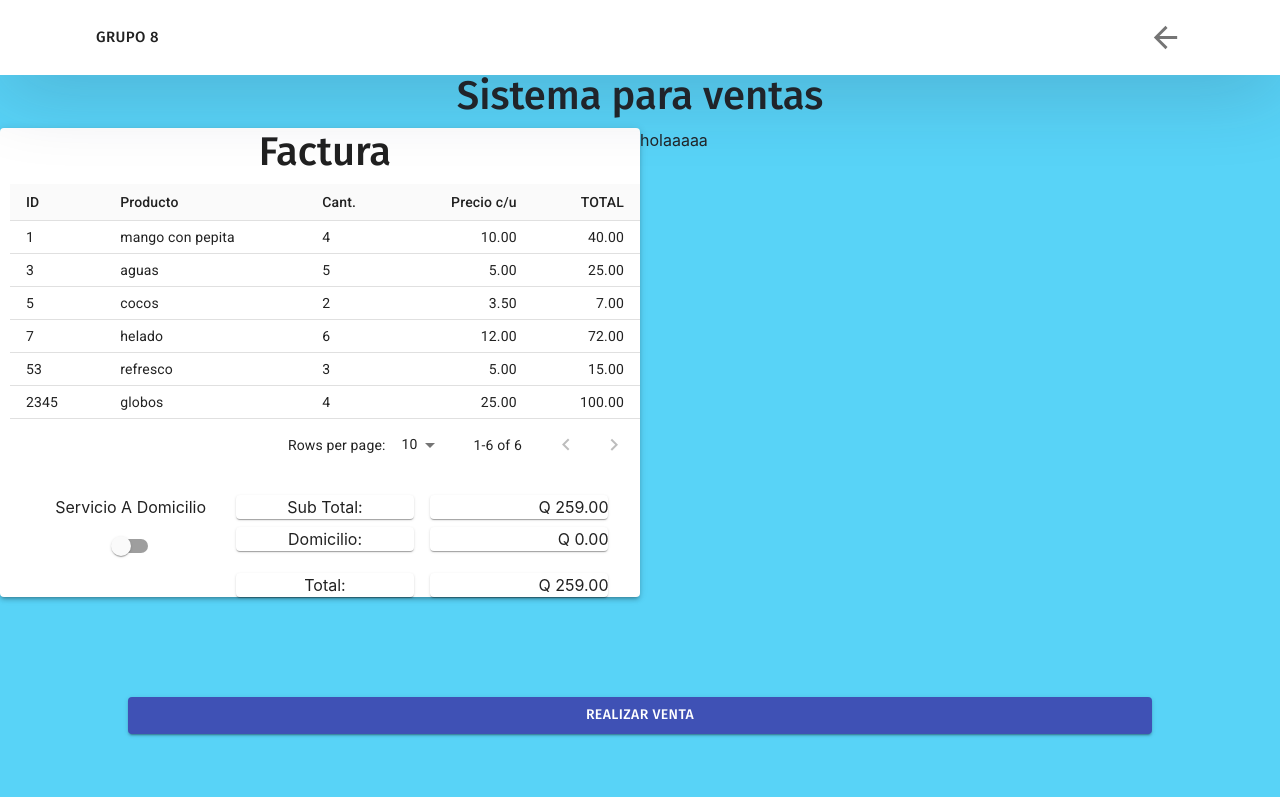
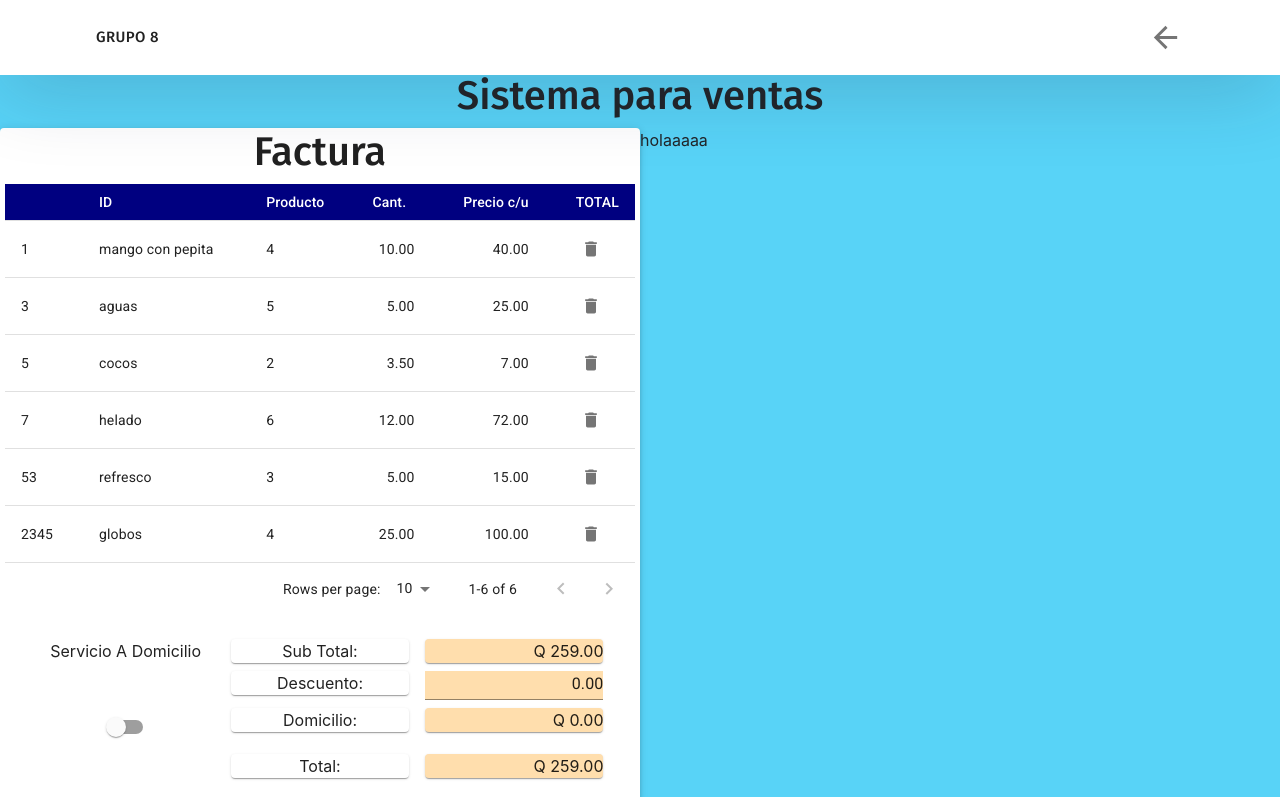
Before and after one commit to RuthLechuga/ProyectoIntermedias, a React (Create React App) app in the folder ppi/: page /vendedor_home/ventas in a window 1280 px wide. Shown: the top 797 px of the page. Built offline with nearby package versions, Linux system fonts and the light colour scheme.

Commit message:
seccion de ventas 2/5 precio total

```diff
--- a/ppi/src/components/vendedor_ventas.js
+++ b/ppi/src/components/vendedor_ventas.js
@@ -17,6 +17,9 @@ import TablePagination from '@material-ui/core/TablePagination';
 import TableRow from '@material-ui/core/TableRow';
 import Grid from '@material-ui/core/Grid';
 import Switch from '@material-ui/core/Switch';
+
+import DeleteIcon from '@material-ui/icons/Delete';
+import TextField from '@material-ui/core/TextField';
 
 export default class Vendedor_ventas extends Component {
     constructor(props){
@@ -47,6 +50,8 @@ export default class Vendedor_ventas extends Component {
             rowsPerPage:10,
             envio:false,
             subtotal:0.0,
+            descuento:0,
+            selected:[]
         }
         let sub=0;
         for(let item of t.rows)
@@ -89,19 +94,65 @@ export default class Vendedor_ventas extends Component {
             res=this.state.subtotal*1.1
         else
             res=this.state.subtotal
-        return "Q "+parseFloat(res).toFixed(2)
+        return "Q "+parseFloat(res-this.state.descuento).toFixed(2)
     }
     submit=()=>{
         console.log("Se ha realizado la venta exitosamente de Q "+this.getTotal())
     }
+    onDelete(event,row){
+        const selected=this.state.rows.indexOf(row)
+        let rows= [];
+        for(let item of this.state.rows.slice(0, selected))
+            rows.push(item)
+        for(let item of this.state.rows.slice(selected + 1))
+            rows.push(item)
+        let sub=0;
+        for(let item of rows)
+            sub+=item.total
+        const subtotal=sub.toFixed(2)
+        //console.log(selected)
+        //console.log(rows)
+        this.setState({rows,subtotal})
+    }
+    onDiscount=(event)=>{
+        let text=event.target.value
+        if(text.charAt(text.length-1)=="%"){//es porcentaje
+            let numero=text.substring(0,text.length-1)
+            if(!isNaN(numero)){
+                numero=(+numero)/100
+                console.log(numero)
+
+                this.setState({descuento:numero*this.state.subtotal})
+            }
+            else{
+                console.log("NO ES PORCENTAJE")
+            }
+        }
+        else{//es numero
+            if(!isNaN(text)){
+                text=+text
+                console.log(text)
+                this.setState({descuento:text})
+            }
+            else{
+                console.log("NO ES numero")
+            }
+        }
+
+    }
     render() {
         const styles={
+            head: {
+                backgroundColor: "navy",
+                color: "white",
+            },
             back:{
                 float:"right"
             },
             paper:{
                 width:"50%",
-                paddingLeft:"10px"
+                paddingLeft:"5px",
+                paddingRight:"5px"
             },
             container:{
                 maxHeight:500
@@ -110,7 +161,8 @@ export default class Vendedor_ventas extends Component {
                 height:33
             },
             totales:{
-                textAlign:"right"
+                textAlign:"right",
+                backgroundColor:"navajowhite"
             },
             submit:{
                 margin:"auto",
@@ -144,8 +196,10 @@ export default class Vendedor_ventas extends Component {
                             <Table stickyHeader aria-label="sticky table" size={'small'}>
                                 <TableHead>
                                     <TableRow>
+                                        <TableCell style={styles.head}>
+                                        </TableCell>
                                         {this.state.columnas.map((column) => (
-                                            <TableCell key={column.id} align={column.align} >
+                                            <TableCell style={styles.head} key={column.id} align={column.align} >
                                                 {column.label}
                                             </TableCell>
                                         ))}
@@ -158,11 +212,16 @@ export default class Vendedor_ventas extends Component {
                                                 {this.state.columnas.map((column)=>{
                                                     const value =row[column.id];
                                                     return(
-                                                        <TableCell key={column.id} align={column.align}>
+                                                        <TableCell key={column.id} align={column.align} >
                                                             {column.format && typeof value === 'number' ? column.format(value) : value}
                                                         </TableCell>
                                                     );
                                                 })}
+                                                <TableCell>
+                                                    <IconButton aria-label="delete" onClick={(event)=>this.onDelete(event,row)}>
+                                                        <DeleteIcon fontSize="small" />
+                                                    </IconButton>
+                                                </TableCell>
                                             </TableRow>
                                         );
                                     })}
@@ -193,6 +252,16 @@ export default class Vendedor_ventas extends Component {
                             </Grid>
                             <Grid container spacing={2}>
                                 <Grid item xs={4}>
+                                </Grid>
+                                <Grid item xs={4}>
+                                    <Paper>Descuento:</Paper>
+                                </Grid>
+                                <Grid item xs={4}>
+                                    <TextField style={styles.totales} defaultValue="0.00" size="small" inputProps={{style: { textAlign: "right" }}} onChange={this.onDiscount}/>
+                                </Grid>
+                            </Grid>
+                            <Grid container spacing={2}>
+                                <Grid item xs={4}>
                                     <Switch checked={this.state.envio} onChange={this.setDomicilio} />
                                 </Grid>
                                 <Grid item xs={4}>
@@ -202,6 +271,7 @@ export default class Vendedor_ventas extends Component {
                                     <Paper style={styles.totales}>{this.getEnvio()}</Paper>
                                 </Grid>
                             </Grid>
+
                             <Grid container spacing={2}>
                                 <Grid item xs={4}>
 
@@ -213,6 +283,7 @@ export default class Vendedor_ventas extends Component {
                                     <Paper style={styles.totales}>{this.getTotal()}</Paper>
                                 </Grid>
                             </Grid>
+                            <br/>
                         </div>
                     </Paper>
                     <p>holaaaaa</p>
```
